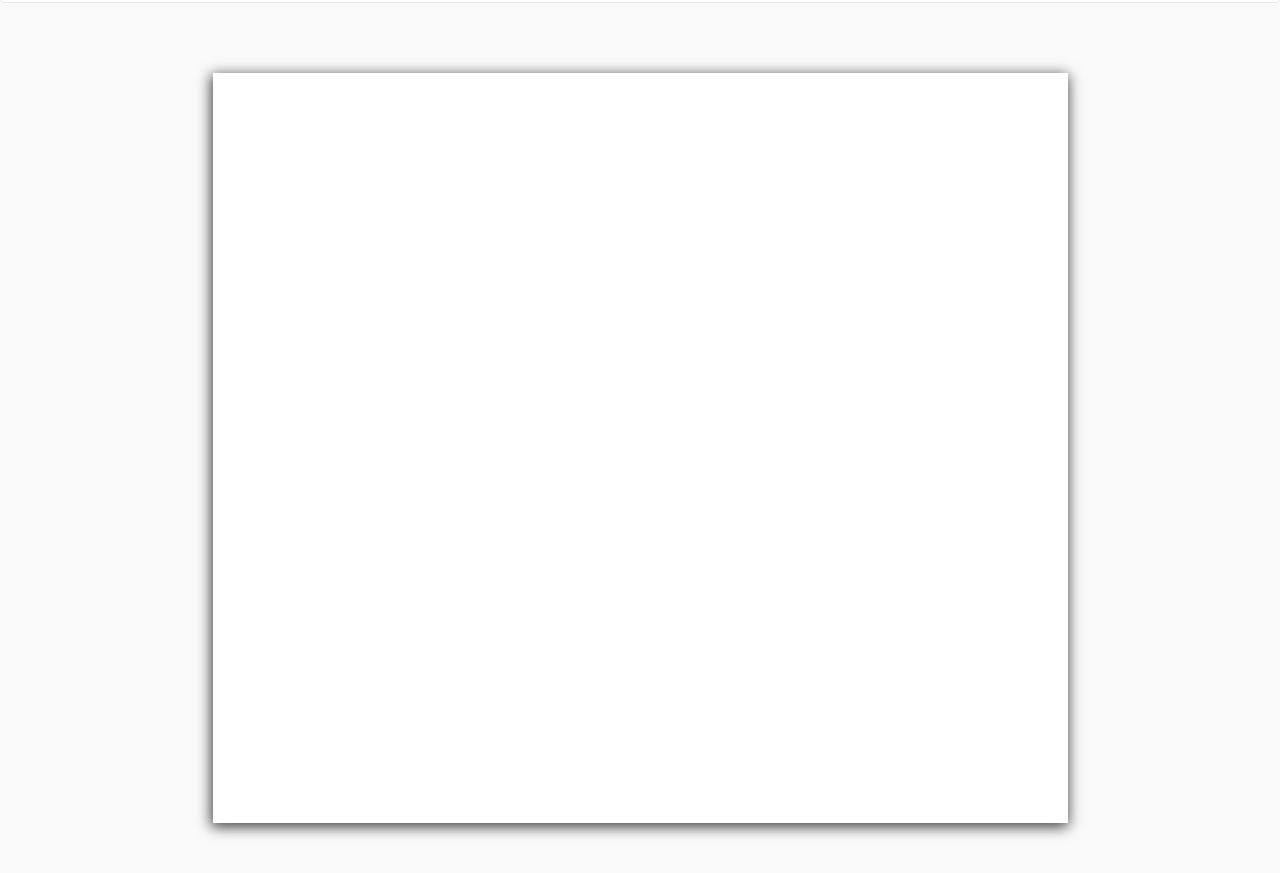
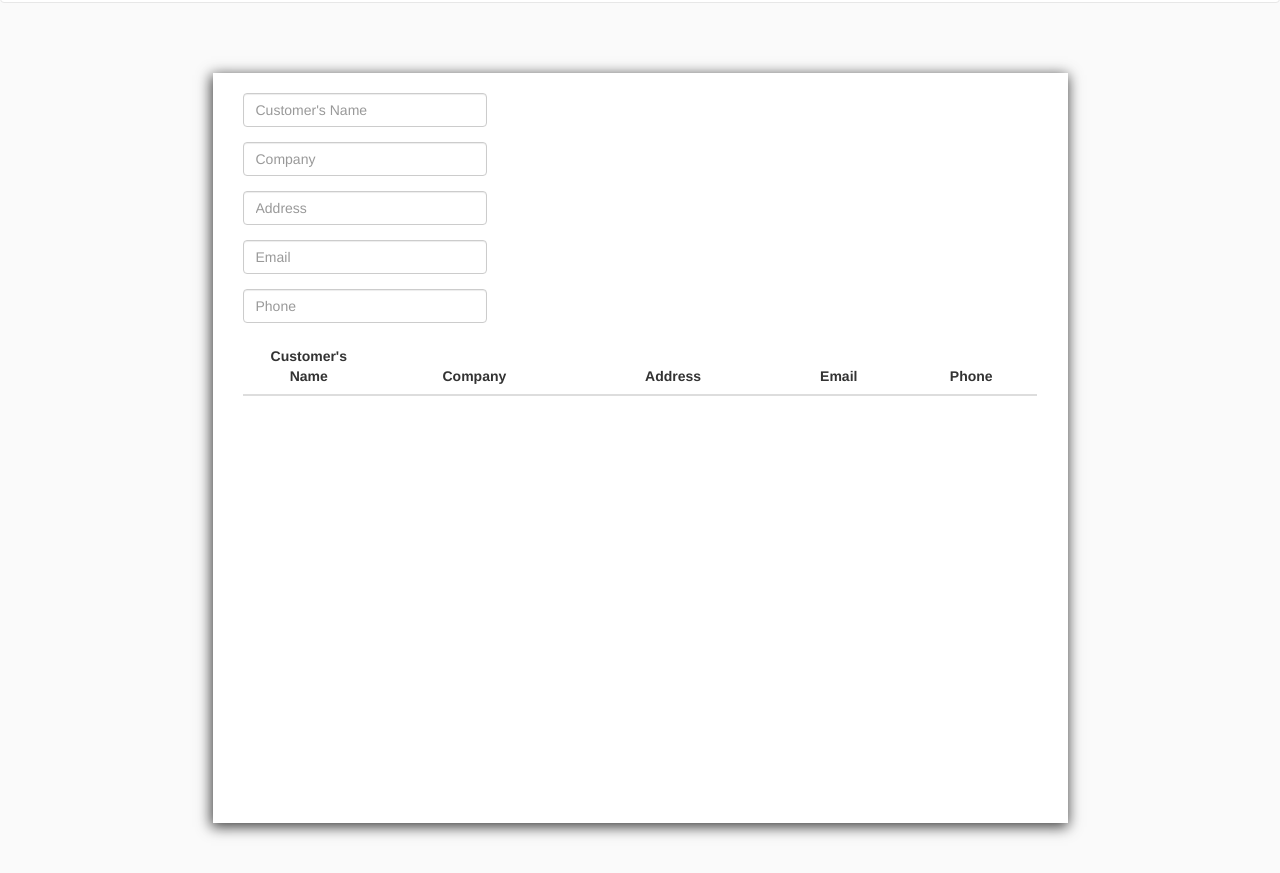
Before and after one commit to Raaj108/Invoice-App, a website: page index.html in a window 1280 px wide. Shown: the part 77-950 px from the top of the page. Drawn offline with nearby package versions, Linux system fonts and the light colour scheme.

Commit message:
Added the controller and form

```diff
--- a/_resources/scripts/app.js
+++ b/_resources/scripts/app.js
@@ -1 +1,11 @@
 var app = angular.module('invoiceApp', []);
+
+app.controller('invoiceController', ['$scope', function ($scope) {
+  $scope.customer = {
+    customerName: "",
+    company: "",
+    address: "",
+    email: "",
+    phones: ""
+  };
+}]);
--- a/index.html
+++ b/index.html
@@ -10,18 +10,69 @@
   <link rel="stylesheet" media="screen" href="bower_components/bootstrap/dist/css/bootstrap.css">
   <link rel="stylesheet" media="screen" href="_resources/styles/style.css"> </head>
 
-<body>
+<body ng-app="invoiceApp">
   <nav class="navbar navbar-default">
     <div class="container">
       <div class="navbar-header"> <a class="navbar-brand" href="#">Invoice-App<span class="sub-title"> An angularjs application</span></a> </div>
     </div>
   </nav>
-    <div class="container">
-        <div class="wrapper"> </div>
+  <div class="container" ng-controller="invoiceController">
+    <div class="wrapper">
+      <form class="form-horizontal">
+        <div class="form-group">
+          <div class="col-sm-4">
+            <input type="text" class="form-control" id="customerName" ng-model="customer.customerName" placeholder="Customer's Name">
+          </div>
+        </div>
+        <div class="form-group">
+          <div class="col-sm-4">
+            <input type="text" class="form-control" id="company" ng-model="customer.company" placeholder="Company">
+          </div>
+        </div>
+        <div class="form-group">
+          <div class="col-sm-4">
+            <input type="text" class="form-control" id="address" ng-model="customer.address" placeholder="Address">
+          </div>
+        </div>
+        <div class="form-group">
+          <div class="col-sm-4">
+            <input type="text" class="form-control" id="email" ng-model="customer.email" placeholder="Email">
+          </div>
+        </div>
+        <div class="form-group">
+          <div class="col-sm-4">
+            <input type="text" class="form-control" id="phone" ng-model="customer.phones" placeholder="Phone">
+          </div>
+        </div>
+      </form>
+
+
+      <table class="table table-stripped table-hover">
+        <thead>
+          <tr class="row ">
+            <th class="col-md-2 text-center">Customer's Name</th>
+            <th class="col-md-3 text-center">Company</th>
+            <th class="col-md-3 text-center">Address</th>
+            <th class="col-md-2 text-center">Email</th>
+            <th class="col-md-2 text-center">Phone</th>
+          </tr>
+        </thead>
+        <tbody>
+          <tr class="row">
+            <td class="col-md-2 text-center">{{customer.customerName}}</td>
+            <td class="col-md-3 text-center">{{customer.company}}</td>
+            <td class="col-md-3 text-center">{{customer.address}}</td>
+            <td class="col-md-2 text-center">{{customer.email}}</td>
+            <td class="col-md-2 text-center">{{customer.phones}}</td>
+          </tr>
+        </tbody>
+      </table>
+    </div>
   </div>
   <script src="bower_components/jquery/jquery.js"></script>
   <script src="bower_components/bootstrap/dist/js/bootstrap.js"></script>
   <script src="bower_components/angular/angular.js"></script>
+  <script src="_resources/scripts/app.js"></script>
 </body>
 
 </html>
```
Lines whose indentation alone changed are shown as unchanged.
